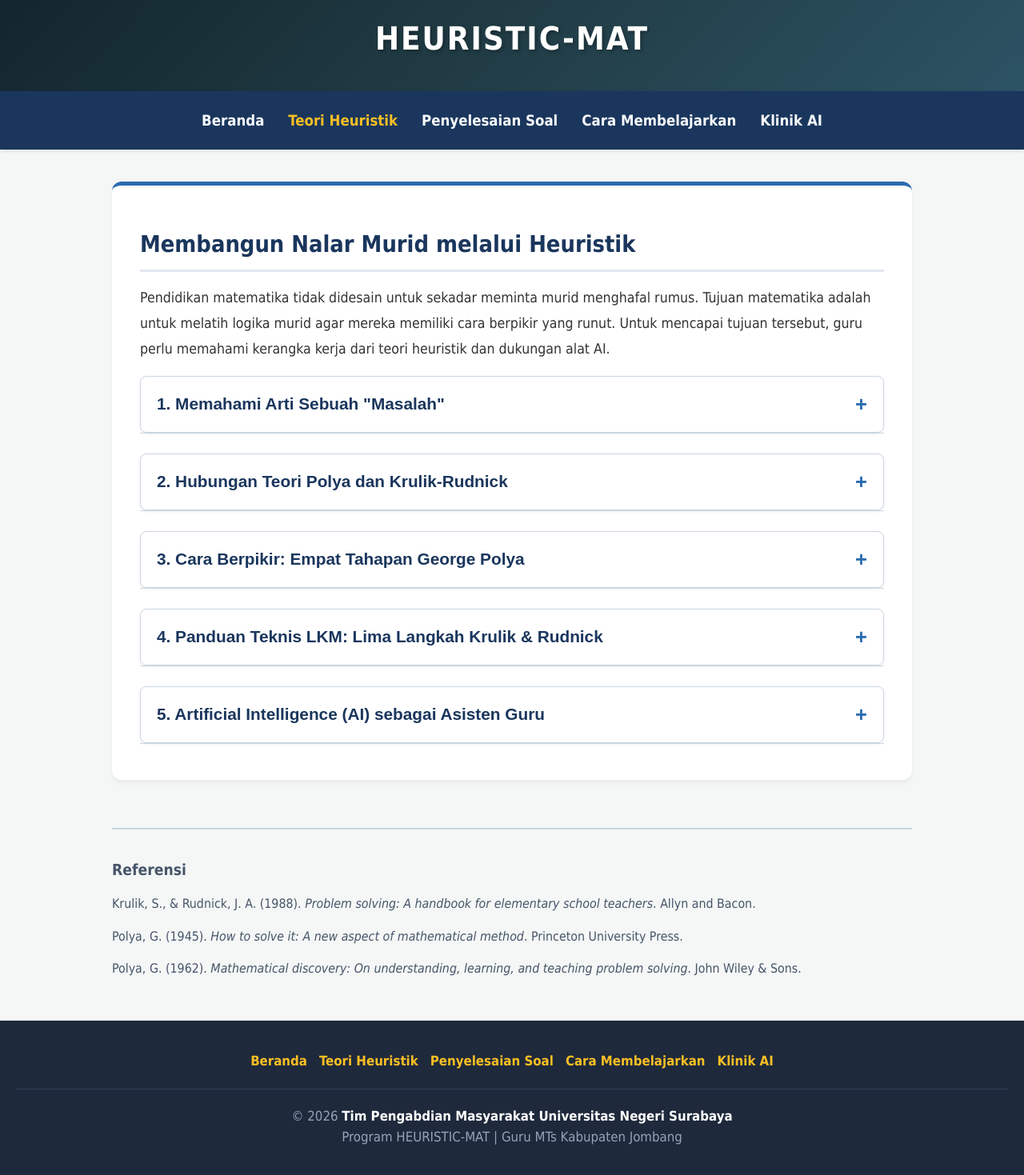
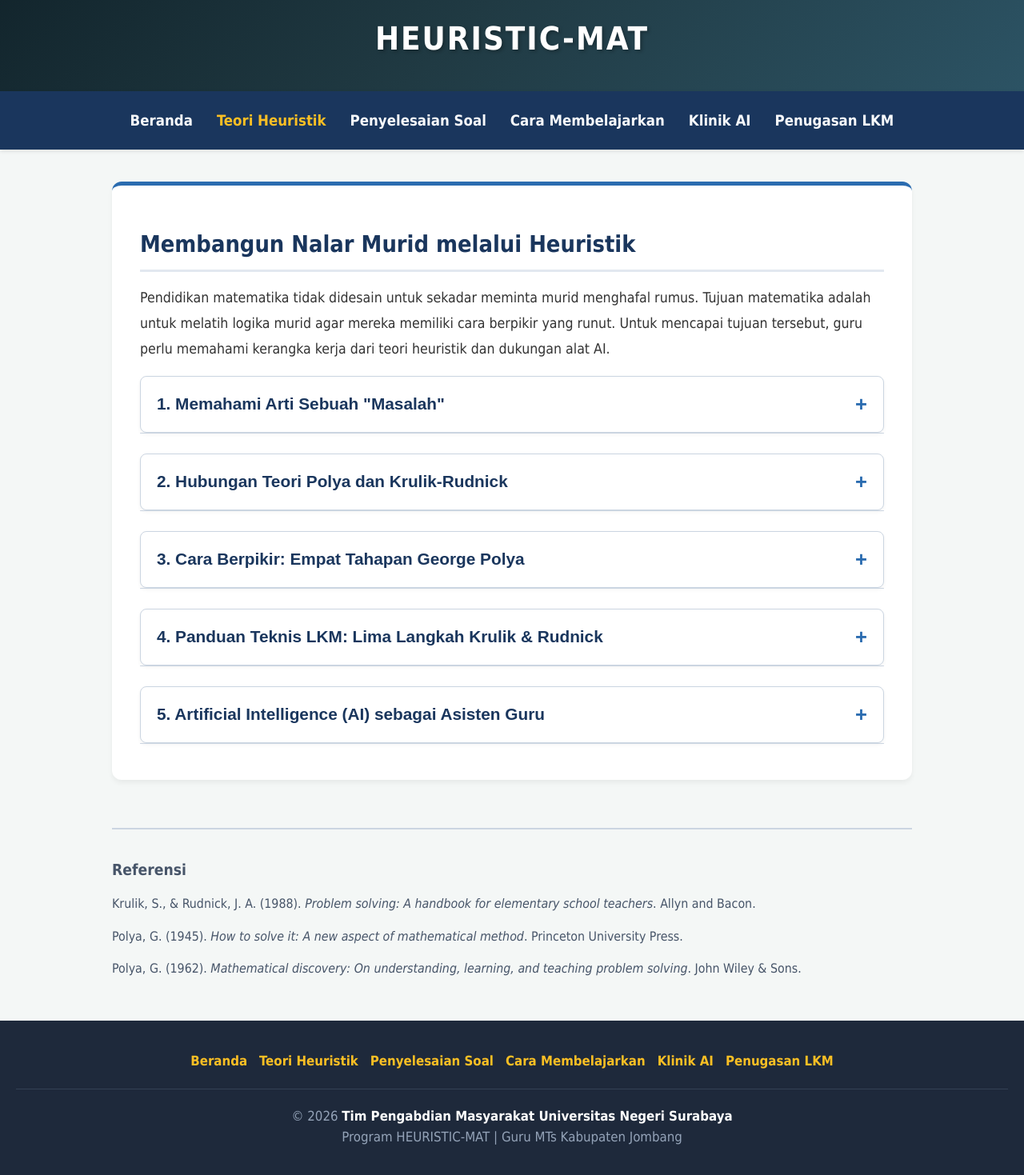
Before and after one commit to nunada/heuristic-mat, a plain HTML site: page teori.html in a window 1280 px wide. Shown: the part 165-1634 px from the top of the page at 80% size. Drawn offline with nearby package versions, Linux system fonts and the light colour scheme.

```diff
--- a/teori.html
+++ b/teori.html
@@ -89,6 +89,7 @@
         <a href="penyelesaian.html">Penyelesaian Soal</a>
         <a href="pembelajaran.html">Cara Membelajarkan</a>
         <a href="klinik_ai.html">Klinik AI</a>
+        <a href="penugasan_lkm.html">Penugasan LKM</a>
     </nav>
 
     <div class="container">
@@ -409,6 +410,7 @@
             <a href="penyelesaian.html">Penyelesaian Soal</a>
             <a href="pembelajaran.html">Cara Membelajarkan</a>
             <a href="klinik_ai.html">Klinik AI</a>
+            <a href="penugasan_lkm.html">Penugasan LKM</a>
         </div>
         <div class="footer-copy">
             &copy; 2026 <strong>Tim Pengabdian Masyarakat Universitas Negeri Surabaya</strong><br>
```
